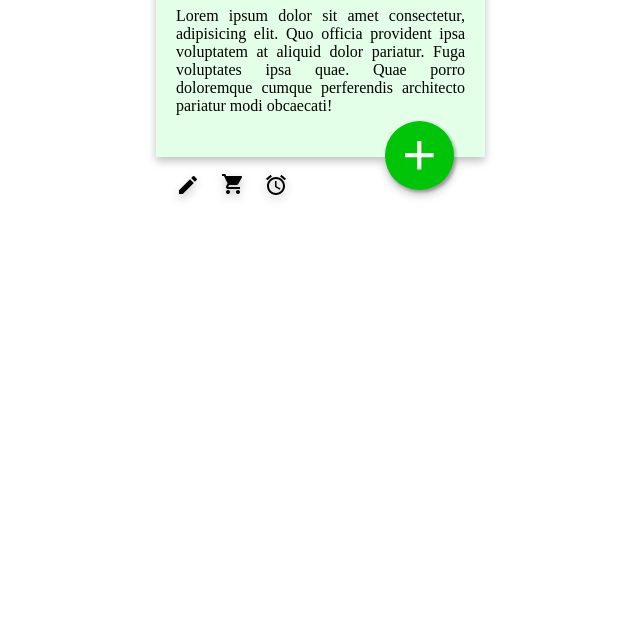
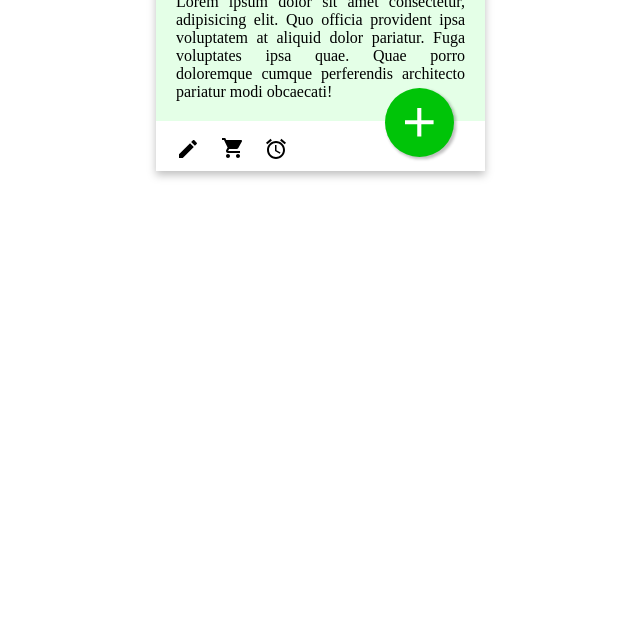
Before and after one commit to Aliya2309/wdl-card, a plain HTML site: page index.html in a window 1280 px wide. Shown: the part 177-800 px from the top of the page, without its empty margins (26-666 px from the left). Drawn offline with Linux system fonts and the light colour scheme.

Commit message:
Second commit

```diff
--- a/main.css
+++ b/main.css
@@ -1,6 +1,9 @@
+
+
 .header{
     display: flex;
     justify-content: center;
+
 }
 
 .main-card{
@@ -14,7 +17,7 @@
     top: 76px;
     position: relative;
     filter: drop-shadow(0px 4px 4px rgba(0, 0, 0, 0.25));
-
+    border-radius: 10px;
 
 }
 
@@ -42,14 +45,14 @@
     position: absolute;
     left: 69.3%;
     right: 9.73%;
-    top: 85%;
+    top: 72%;
     bottom: 5%;
 }
 
 .icons{
     background: white;
-    height: 0px;
-
+    height: 50px;
+    display: flex;
 
 
 }
```
